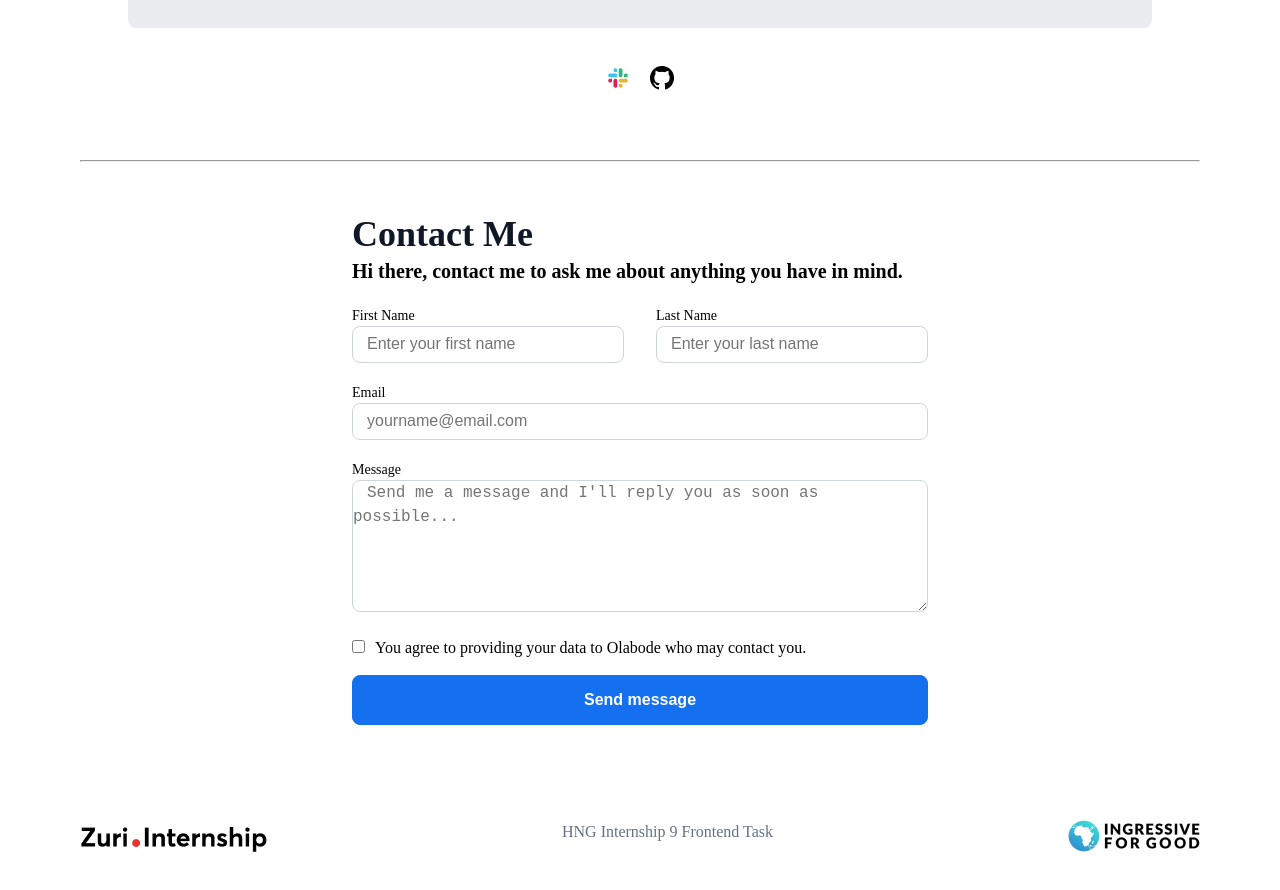
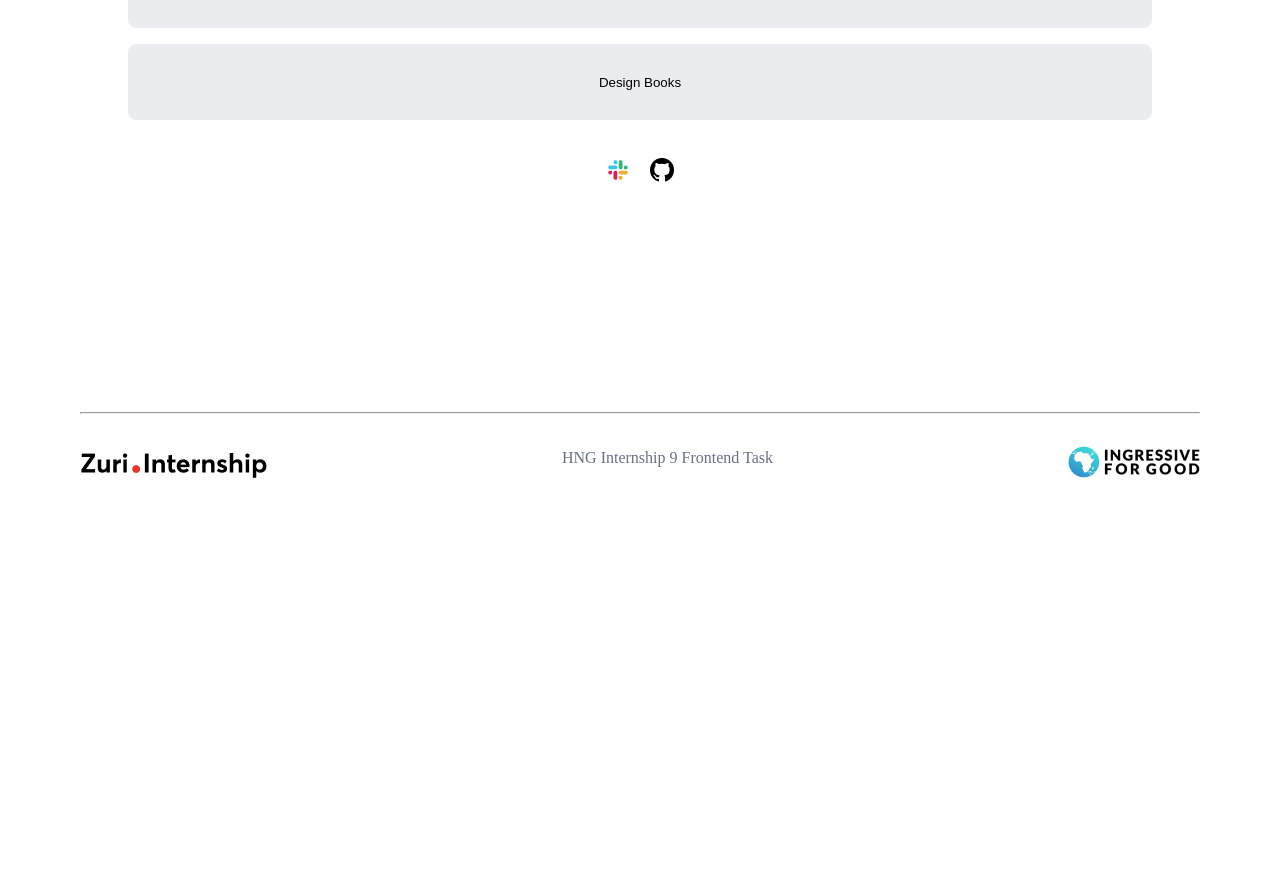
Before and after one commit to labodinho/Task-One, a React (Create React App) app: page / in a window 1280 px wide. Shown: the part 724-1614 px from the top of the page. After the commit the page ends 1234 px from the top, so only its background shows below. Built offline with nearby package versions, Linux system fonts and the light colour scheme.

Commit message:
feat:Routiing features has been added

```diff
--- a/src/App.css
+++ b/src/App.css
@@ -89,7 +89,7 @@
 }
 
 hr{
-  margin: 0rem 5rem;
+  margin: 10rem 5rem 0rem 5rem;
 }
 /* Links section */
 
@@ -100,7 +100,7 @@ hr{
   display: flex;
   flex-direction: row;
   justify-content: space-between;
-  margin: 5rem;
+  margin: 2rem 5rem;
 }
 
 .footer-section .HNG{
@@ -128,7 +128,7 @@ hr{
   .footer-section{
     flex-direction: column;
     justify-content: left;
-    margin: 10px;
+    margin: 5px 10px;
   }
 
   .footer-section img{
--- a/src/App.js
+++ b/src/App.js
@@ -1,90 +1,15 @@
+import { Routes, Route } from "react-router-dom";
 import "./App.css";
+import Home from './Home'
 import Contact from "./Contact";
 
 function App() {
   return (
     <div>
-
-      {/********* header-section **********/}
-     <div className="share-img">
-      <img
-        id="share-button"
-        src="/image/_Avatar share button.png"
-        alt="share-button"
-      />
-      </div>
-
-      <div className="share-img2">
-      <img
-        id="share-button-two"
-        src="image\Type=Share, State=Default.png"
-        alt="share-button"
-      />
-      </div>
-      <div className="header-img">
-      <img
-        id="profile__img"
-        src="/image\Device=Web, State=Default.png"
-        alt="profile-avi"
-      />
-      </div>
-      <p id="twitter">Labodinhoo</p>
-
-      {/* <p id="slack">Dinho</p> */}
-
-    {/********* header-section **********/}
-
-
-
-
-    {/********* main-section **********/}
-
-      <div className="App-link">
-        <a href="https://twitter.com/labodinhoo">
-          {" "}
-          <button>Twitter Link</button>
-        </a>
-        <a id="btn__zuri" href="https://training.zuri.team/">
-          {" "}
-          <button>Zuri Team</button>
-        </a>
-        <a id="books" href="http://books.zuri.team ">
-          {" "}
-          <button>Zuri Books</button>
-        </a>
-        <a id="book__python" href="https://books.zuri.team/python-for-beginners?ref_id=Dinho">
-          {" "}
-          <button>Python Books</button>
-        </a>
-        <a id="pitch" href="https://background.zuri.team">
-          {" "}
-          <button>Background Check for Coders</button>
-        </a>
-        <a id="book__design" href="https://books.zuri.team/design-rules">
-          {" "}
-          <button>Design Books</button>
-        </a>
-      </div>
-
-      <div className="social-icons">
-        <img src="/image/slack.png" alt="slack logo"/>
-        <img src="/image/Icon.png" alt="github logo"/>
-      </div>
-
-      <hr />
-
-      {/********* main-section **********/}
-      <Contact />
-
-      {/********* footer-section **********/}
-
-      <div className="footer-section">
-      <img src="/image/Zuri.Internship_Logo.png" alt="github logo"/>
-      <p className="HNG">HNG Internship 9 Frontend Task</p>
-      <img src="image/I4G.png" alt="github logo"/>
-      </div>
-
-      {/********* footer-section **********/}
+      <Routes>
+        <Route path="/" element={<Home/> }/>
+        <Route path="/contact" element={<Contact/> }/>
+      </Routes>
     </div>
   );
 }
--- /dev/null
+++ b/src/Footer.js
@@ -0,0 +1,14 @@
+import React from "react";
+
+export default function Footer() {
+  return (
+    <div>
+      <hr />
+      <div className="footer-section">
+        <img src="/image/Zuri.Internship_Logo.png" alt="github logo" />
+        <p className="HNG">HNG Internship 9 Frontend Task</p>
+        <img src="image/I4G.png" alt="github logo" />
+      </div>
+    </div>
+  );
+}
--- /dev/null
+++ b/src/Home.js
@@ -0,0 +1,77 @@
+import React from 'react'
+import { Link } from 'react-router-dom'
+import Footer from './Footer'
+
+export default function Home () {
+  return (
+    <div>
+        {/********* header-section **********/}
+     <div className="share-img">
+      <img
+        id="share-button"
+        src="/image/_Avatar share button.png"
+        alt="share-button"
+      />
+      </div>
+
+      <div className="share-img2">
+      <img
+        id="share-button-two"
+        src="image\Type=Share, State=Default.png"
+        alt="share-button"
+      />
+      </div>
+      <div className="header-img">
+      <img
+        id="profile__img"
+        src="/image\Device=Web, State=Default.png"
+        alt="profile-avi"
+      />
+      </div>
+      <p id="twitter">Labodinhoo</p>
+
+      {/* <p id="slack">Dinho</p> */}
+
+    {/********* header-section **********/}
+
+
+
+
+    {/********* main-section **********/}
+
+      <div className="App-link">
+        <a href="https://twitter.com/labodinhoo">
+          {" "}
+          <button>Twitter Link</button>
+        </a>
+        <Link to="/contact" id="btn__zuri"><button>Contact page</button></Link>
+        <a id="btn__zuri" href="https://training.zuri.team/">
+          {" "}
+          <button>Zuri Team</button>
+        </a>
+        <a id="books" href="http://books.zuri.team ">
+          {" "}
+          <button>Zuri Books</button>
+        </a>
+        <a id="book__python" href="https://books.zuri.team/python-for-beginners?ref_id=Dinho">
+          {" "}
+          <button>Python Books</button>
+        </a>
+        <a id="pitch" href="https://background.zuri.team">
+          {" "}
+          <button>Background Check for Coders</button>
+        </a>
+        <a id="book__design" href="https://books.zuri.team/design-rules">
+          {" "}
+          <button>Design Books</button>
+        </a>
+      </div>
+
+      <div className="social-icons">
+        <img src="/image/slack.png" alt="slack logo"/>
+        <img src="/image/Icon.png" alt="github logo"/>
+      </div>
+      <Footer />
+    </div>
+  )
+}
--- a/src/contact.css
+++ b/src/contact.css
@@ -11,6 +11,7 @@
     font-size: 36px;
     line-height: 44px;
     color: #101828;
+    padding: 10px 0px;
 }
 
 .hi_sty{
@@ -18,7 +19,7 @@
     font-weight: 600;
     font-size: 20px;
     line-height: 30px;
-    margin-bottom: 20px;
+    padding-bottom: 10px;
 }
 
 
@@ -34,7 +35,7 @@ label{
     justify-content: space-between;
 }
 
-.input_names{
+#last_name, #first_name{
     padding: 10px 14px ;
     max-width: 100%;
     width: 17rem;
@@ -44,14 +45,14 @@ label{
     margin-bottom: 20px;
 }
 
-.input_names::placeholder, .input_email::placeholder, textarea::placeholder{
+#last_name::placeholder, #first_name::placeholder, #email::placeholder, textarea::placeholder{
     font-size: 16px;
     font-weight: 400;
     line-height: 24px;
 }
 
 
-.input_email{
+#email{
     max-width: 100%;
     width: 36rem;
     padding: 10px 14px ;
@@ -60,8 +61,8 @@ label{
     margin-bottom: 20px;
 }
 
-textarea{
-    text-indent: 14px;
+textarea {
+    padding: 10px 14px ;
     max-width: 100%;
     width: 36rem;
     height: 132px;
@@ -88,7 +89,7 @@ textarea{
     font-weight: 600;
     font-size: 16px;
     line-height: 24px;
-    margin: 15px auto;
+    margin: 10px auto;
 }
 
 #btn__submit:hover{
@@ -111,7 +112,7 @@ textarea{
         justify-content: center;
     }
 
-    .input_names, .input_email, textarea{
+    #last_name, #first_name, #email, textarea{
         width: 95%;
     }
 }
--- a/src/contact.js
+++ b/src/contact.js
@@ -1,5 +1,6 @@
 import React from "react";
 import "./contact.css";
+import Footer from "./Footer";
 
 export default function Contact() {
   function handleSubmit(e) {
@@ -7,36 +8,39 @@ export default function Contact() {
     console.log("Form submitted");
   }
   return (
-    <div className="contact_container">
-      <div>
+    <div >
+
+      <div className="contact_container">
+
+        <form onSubmit={handleSubmit}>
         <p className="contact_sty">Contact Me</p>
         <p className="hi_sty">
           Hi there, contact me to ask me about anything you have in mind.
         </p>
-        <form onSubmit={handleSubmit}>
           <div className="top_label">
             <div>
-              <label id="first_name">First Name</label> <br />
+              <label className="input_names">First Name</label> <br />
               <input
-                className="input_names"
+                id="first_name"
                 type="text"
                 placeholder="Enter your first name"
               />{" "}
               <br />
             </div>
             <div>
-              <label id="last_name">Last Name</label> <br />
+              <label className="input_names">Last Name</label> <br />
               <input
-                className="input_names"
+                id="last_name"
                 type="text"
                 placeholder="Enter your last name"
               />
             </div>
           </div>
-          <label id="email">Email</label> <br />
-          <input className="input_email" type="text" placeholder="yourname@email.com" /> <br />
-          <label id="message">Message</label> <br />
+          <label className="input_email">Email</label> <br />
+          <input id="email" type="text" placeholder="yourname@email.com" /> <br />
+          <label>Message</label> <br />
           <textarea
+            id="message"
             placeholder="Send me a message and I'll reply you as soon as possible..."
             required
           />{" "}
@@ -49,6 +53,7 @@ export default function Contact() {
           <button id="btn__submit">Send message</button>
         </form>
       </div>
+      <Footer />
     </div>
   );
 }
```
